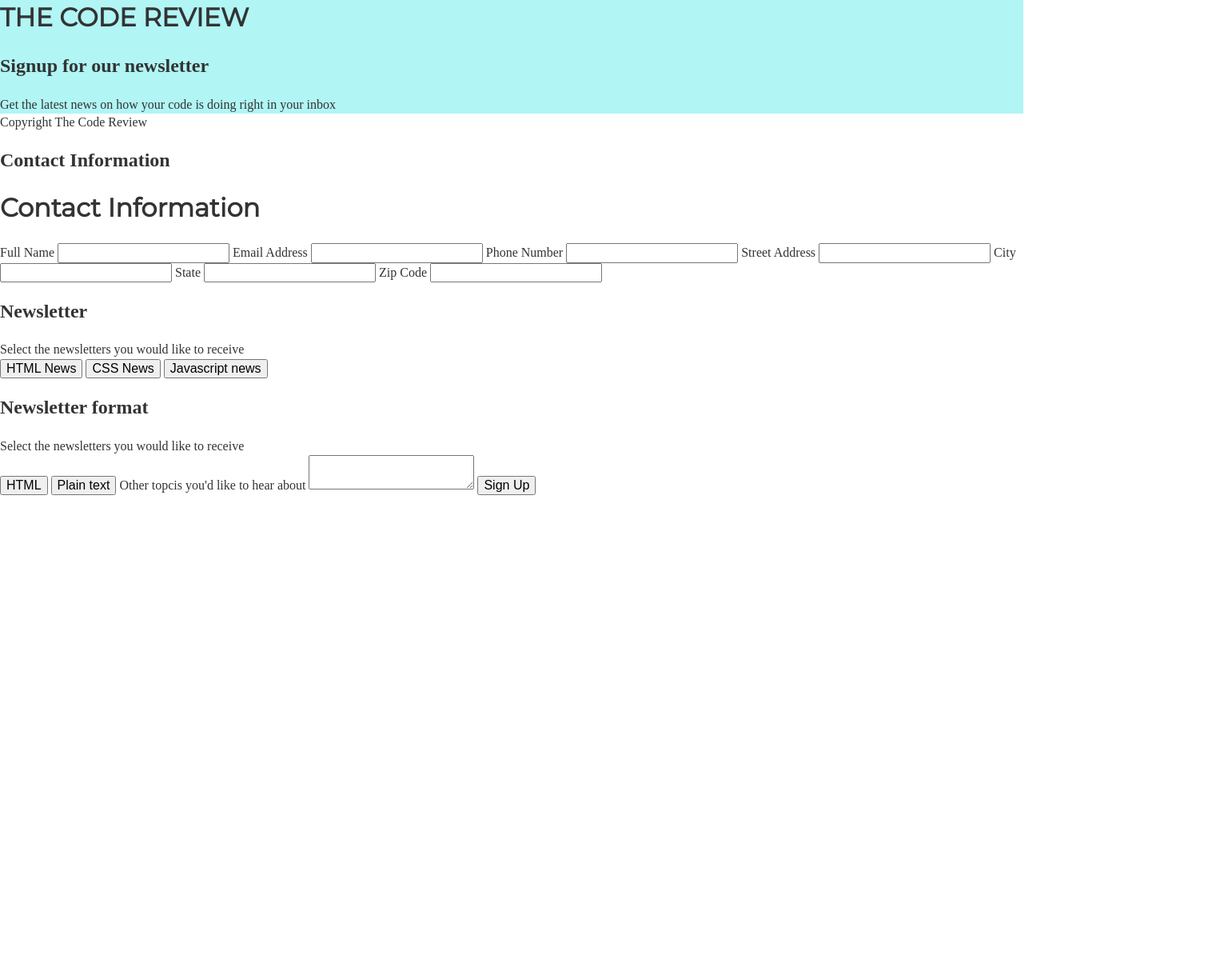
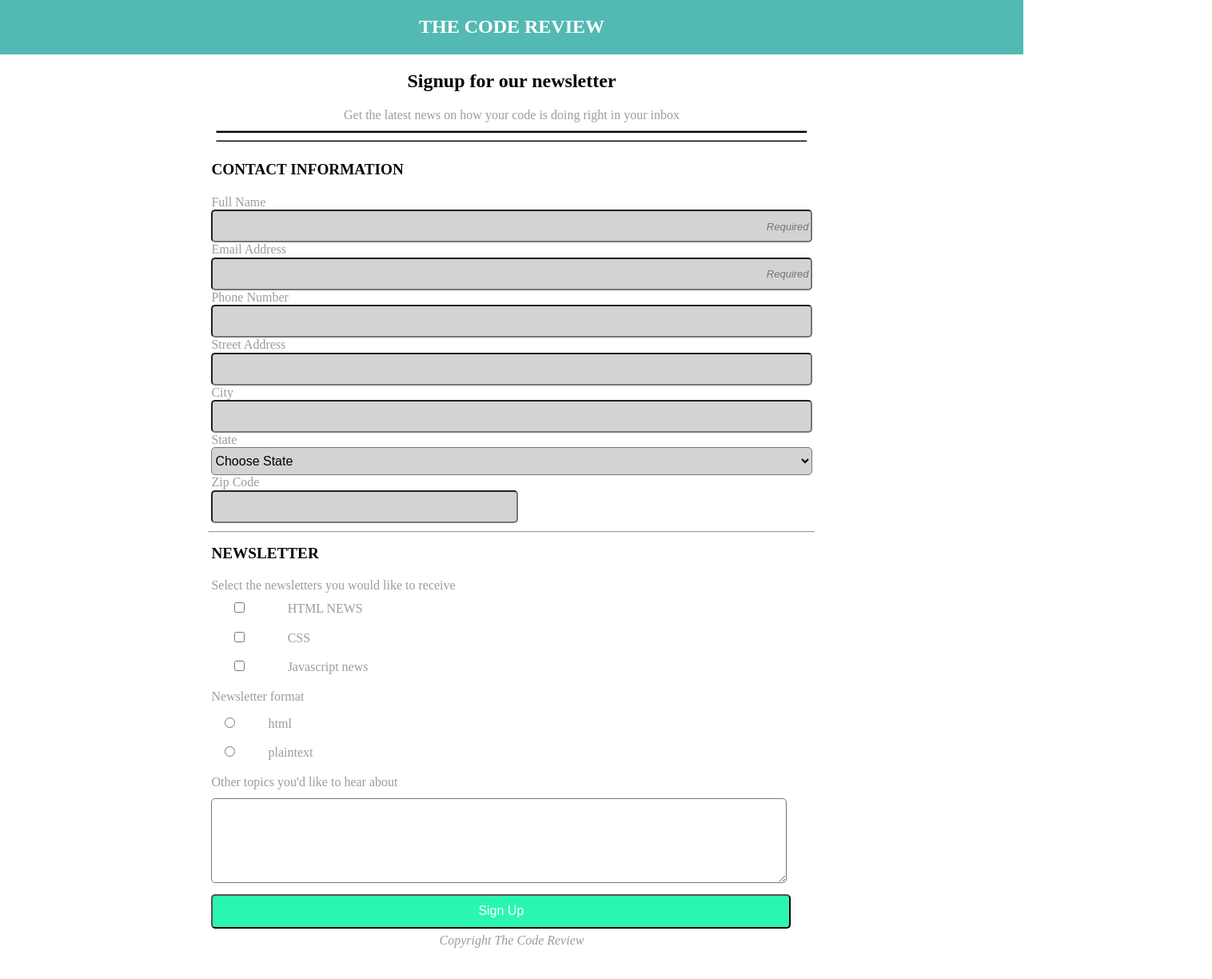
Before and after one commit to DavidL22/techdegree-project-3, a plain HTML site: page index.html in a window 1280 px wide. Shown: the whole page at 80% size, 1516 px wide, since content can reach past the window. Before the commit the page ends 800 px from the top, so only its background shows below. Drawn offline with Linux system fonts and the light colour scheme; a web font is replaced by a local one.

Commit message:
1st edit

```diff
--- a/css/styles.css
+++ b/css/styles.css
@@ -7,270 +7,293 @@ styles.css
 }
 
 html {
-color: rgb(51,51,51);
+color: #9c9ca2;
 font-size: 1em;
-line-height: 1.4;
-font-family: 'Slabo 27px', serif;
-}
-
-body {
-    width: 100%;
-    margin: 0 auto;
-    background-color: #FFF;
-    font-family: 'Bellefair', serif;
-}
-
-header {
-  background-color: #b1f5f5;
-}
-
-footer {
-  background-color: #b1f5f5;
-}
-
-a {
-text-decoration: none;
- }
-
-a:focus strong{
-  color:#828ee7;
-  font-size: 150%;
 }
 
 h1 {
-  margin-top: 0;
+  margin: 0 auto;
+  text-align:center;
   font-family: 'Montserrat', sans-serif;
 }
 
-strong {
-  color: black;
+body{
+  width:100%;
 }
 
-ul {
-  margin:0;
-  padding:0;
-  list-style: none;
+form {
+  width:100%;
+  margin:0 auto;
 }
 
-/* ------------------Flexbox Layout ------------------------- */
+fieldset {
+  border:none;
+}
 
- .header-container, .nav {
+label {
+  width: 100%;
+}
+
+input, select {
+  width:100%;
+  }
+
+option[value="state"]{
+  color:#9c9ca2;
+}
+
+.bdr-design {
+  border-radius: 5px;
+  height:35px;
+  background: lightgray;
+}
+
+::placeholder{
+  font-style:italic;
+  text-align:right;
+  font-size:small;
+}
+
+
+/* ------------------Fieldset Container styles ------------------------- */
+.title-header {
+  background-color: #52bab3;
+  color: white;
+  margin-top: auto;
+  padding: 20px 10px;
+  text-align:center;
+  }
+
+.header-container{
+   display: inline;
+   flex-wrap: wrap;
+   width: 90%;
+   justify-content: space-around;
+   color: #050404;
+  }
+
+.intro-header {
+ text-align:center;
+}
+
+.intro {
+  color: #9c9ca2;
+  margin: 0 auto;
+  text-align:center;
+  margin-top: 10px;
+  margin-bottom:10px;
+  width:95%;
+}
+
+.flex-containertop{
   display:flex;
-  flex-wrap: wrap;
+  flex-wrap:wrap;
+  width:100%;
+ }
+
+.contact-info {
+    padding: 15px;
+    text-transform: uppercase;
+    font-weight: bold;
+    font-size: larger;
+    width:100%;
+    margin:0 auto;
+    padding-left:0px;
+    color: #050404;
+}
+
+.bold-line {
+    height: 2px;
+    color: #0c0b0b;
+    background-color: #050404;
+    width:90%;
+}
+
+.thin-line{
+  height: 1px;
+  color:#0c0b0b;
+  background-color:#050404;
+  width: 90%;
+}
+
+.contact-input{
+  display:flex;
   flex-direction: column;
   align-items: center;
   }
 
-.header-container{
-  justify-content: space-between;
+#zip-code {
+    width: 50%;
+}
+  .flex-containerbottom {
+  display:flex;
+  flex-wrap:wrap;
+  width:100%;
  }
 
-.nav {
-  flex: 1;
-  align-self: center;
+ .contact-infobottom {
+    padding: 15px;
+    text-transform: uppercase;
+    font-weight: bold;
+    font-size: larger;
+    width:100%;
+    margin:0 auto;
+    padding-left:0px;
+    color:#050404;
 }
 
-/* Container elements */
-  .nav li {
-  text-align: center;
-  color: #222;
-  background: #fff;
-  margin: 2.5px 2.5px 1px 1px;
-  padding: 5px 5px;
-  list-style:none;
-  border-radius: 10px;
-  width: 250px;
+  .news-intro {
+  color: #9c9ca2;
   }
 
-.banner {
-  display: flex;
-  flex-direction: column;
+  .news-checkbox {
+    display: inline;
+    width: 100%;
+    margin-left: -10%;
+    margin-top: 10px;
   }
 
-.image-header {
-  width: 80%;
-  margin: 0 auto;
-  padding: 10px;
+  .newsletter-type {
+    width:100%;
   }
 
-.description-1{
-  text-align:center;
+  input[type="checkbox"]{
+    width:25%
   }
 
-.image {
-  width: 80%;
-  align-self:  center;
+ label[for="html"],
+ label[for="css"],
+ label[for="javascript"]{
+    width:75%;
+    margin:0;
+    padding:0;
   }
 
-.main-container {
-  display:flex;
-  flex-direction:column;
-  justify-content: space-between;
-  text-align: center;
+  input[type="checkbox"]:checked+label{
+  font-weight: bold;
 }
 
-#portfolio{
-  text-align:center;
-  font-family: 'Montserrat', sans-serif;
+
+input[type="button"],
+input[type="radio"]
+input[type="submit"] {
+  cursor: pointer;
 }
 
-.project-title{
-    text-align: center;
-    color: #1085ec;
+.radio-circle {
+    width: 100%;
+    margin-top:15px;
+    margin-left: -20px;
 }
 
-.description {
-    text-align: center;
-    padding: 10px 20px;
-    margin-top: 5px;
+input[type="radio"]{
+  width:20%;
 }
 
-#contact{
-  text-align:center;
-  margin: 0 auto;
+/*UI element states pseudo-classes*/
+
+#topics {
+  height:100px;
+  width:95%;
+  border-radius:5px;
+  margin-top:10px;
 }
 
-.nav-single{
-   list-style:none;
- }
-
-.nav-single a {
-  text-decoration:none;
-}
-
-.nav-footer {
-  display:none;
-}
-
-.footer-container {
-  display: flex;
-  flex-wrap: wrap;
-  justify-content: space-around;
-}
-
-#contact {
-  text-align: center;
-  margin: 0 auto;
-  padding-top: 20px;
-}
-
-.banner-2 {
-  margin: 0 auto;
+.others{
 width: 100%;
 }
 
-.description-2 {
-    text-align: center;
-    padding: 10px 30px;
+.btn-default{
+  color: #fff;
+  padding-left: 20px;
+  padding-right: 20px;
+  background: #2af6b1;
+  width: 96.5%;
+  height: 25%;
+  border-radius: 5px;
+  margin-top:10px;
 }
 
-.banner-3 {
-  display:flex;
-  justify-content: space-between;
-  align-items: center;
-  border-top: 1px solid #62717E;
-  padding:0 25px;
+.copyright{
+  width: 100%;
+  font-style: italic;
+  margin-top: 15px;
+  text-align: center;
+  margin-bottom:20%;
 }
 
-.nav-single {
-  justify-content: center;
+input:focus,
+select:focus,
+textarea:focus {
+  background-color: grey;
+  border:solid blue;
 }
 
 /* -------------------------Media Queries------------------------- */
 
 @media (min-width: 768px) {
- .nav{
-  flex: 1;
-  flex-direction: row;
-  justify-content: space-around;
+
+
+.header-container{
+  width:65%;
+  margin:0 auto;
 }
 
-.nav li {
-  background-color: transparent;
-  text-align: center;
-  color: #828ee7;
-  list-style:none;
-  width: 125px;
+
+.line-separation{
+  width:64%;
+  margin:0 auto;
+}
+.contact-info{
+  margin-left:20%;
 }
 
-.banner, .image-header, .description-1 {
-    display: flex;
-    flex-direction: row-reverse;
-    justify-content: space-around;
-    margin: 10px 10px;
+.flex-containertop{
+  display:flex;
+  flex-wrap:wrap;
+  width:60%;
+  margin:0 auto;
  }
 
-.image-header {
-    width: 50%;
+ .thin-line-bottom{
+  width:59%;
+  margin: 0 auto;
  }
 
-.description-1 {
-    padding: 15px;
+ .contact-infobottom {
+    margin-left:20%;
+    color:#050404;
+}
+ .flex-containerbottom{
+  display:flex;
+  flex-wrap:wrap;
+  width:60%;
+  margin:0 auto;
  }
 
-  .main-container {
-    display: flex;
-    flex-wrap: wrap;
-    justify-content: space-around;
-    flex-direction: row;
-    text-align: center;
+  .news-checkbox {
+    display: inline;
+    width: 80%;
+    margin-left: -40px;
+    margin-top: 10px;
   }
 
-.project-1, .project-2, .project-3, .project-4, .project-5, .project-6 {
-    flex: 1 50%;
+  label[for="html"],
+  label[for="css"],
+  label[for="javascript"]{
+    width:75%;
+    margin:0;
+    padding:0;
+    margin-left:-15px;
   }
 
-.image {
-    margin: 0 auto;
-    padding: 10px 30px;
+  .newsletter-type{
+    width:80%;
   }
 
-.description {
-    text-align: center;
-    padding: 10px 30px;
-}
-
-.footer-container {
-  display: flex;
-  flex-wrap: wrap;
-  justify-content: space-around;
-}
-
-#contact {
-  text-align: center;
-  margin: 0 auto;
-  padding-top: 20px;
-}
-
-.banner-2 {
-  margin: 0 auto;
-  width: 100%;
-}
-
-.description-2 {
-    text-align: center;
-    padding: 10px 30px;
-}
-
-.banner-3 {
-  display:flex;
-  flex-direction: row;
-  justify-content: space-between;
-  padding:0 20px;
-}
-
-.name-2{
-  margin:10px;
-}
-
-.nav-single {
-  display:none;
-}
-
-.nav-footer{
-  display: flex;
-}
-.nav-footer li{
-  padding: 0 20px;
+  .radio-circle {
+   width: 80%;
+   margin-top: 15px;
+   margin-left: -25px;
 }
  }
--- a/index.html
+++ b/index.html
@@ -11,51 +11,72 @@
 </head>
 
 <body>
-
 	<header>
-		<h1>THE CODE REVIEW</h1>
-
-		<h2 class="intro-header"> Signup for our newsletter</h2>
-			<div class="intro"> Get the latest news on how your code is doing right in your inbox </div>
+		<h2 class="title-header">THE CODE REVIEW</h2>
+			<div class="header-container">
+				<h2 class="intro-header">Signup for our newsletter</h2>
+				<div class="intro"> Get the latest news on how your code is doing right in your inbox </div>
+			</div>
+			<div class="line-separation">
+				<hr class="bold-line">
+				<hr class="thin-line">
+			</div>
 	</header>
-	<tfoot type=text id="copyright">Copyright The Code Review</tfoot>
-		<h2> Contact Information </h2>
 
 	  		<form action="index.html" method="post">
 
-		        <h1> Contact Information </h1>
-		        <label for="name">Full Name</label>
-		        <input type="text" id="name" name="user_name">
-		        <label for="email">Email Address</label>
-		        <input type="email" id="mail" name="user_email">
-		        <label for="phone-number">Phone Number</label>
-		        <input type="phone-number" id="phone-number" name="user_phone-number">
-		        <label for="street-address">Street Address</label>
-		        <input type="text" id="street-address" name="user_street-address">
-		        <label for="city">City</label>
-		        <input type="text" id="city" name="user_city">
-		        <label for="state">State</label>
-		        <input type="text" id="state" name="user_state">
-		        <label for="zip-code">Zip Code</label>
-		        <input type="Number" id="zip-code" name=user_zip_code>
-	        </form>
+		  		<fieldset>
+				    <legend  class="contact-info">Contact Information</legend>
+				        <div class="flex-containertop">
+					        <label for="name">Full Name</label>
+					        <input class="bdr-design" type="text" id="name" name="user_name" placeholder="Required">
+					        <label for="mail">Email Address</label>
+					        <input class="bdr-design" type="email" id="mail" name="user_email" placeholder="Required">
+					        <label for="phone-number">Phone Number</label>
+					        <input class="bdr-design" type="Number" id="phone-number" name="user_phone-number">
+					        <label for="street-address">Street Address</label>
+					        <input class="bdr-design" type="text" id="street-address" name="user_street-address">
+					        <label for="city">City</label>
+					        <input class="bdr-design" type="text" id="city" name="user_city">
+					        <label for="state">State</label>
+					        <select class="bdr-design" id="state" name="user_state">
+					        	<option value="state" selected disabled>Choose State</option>
+					        	<option value="CA">California</option>
+					        	<option value="CT">Connecticut</option>
+					        	<option value="CO">Colorado</option>
+					        </select>
+					        <label for="zip-code">Zip Code</label>
+					        <input class="bdr-design" type="text" id="zip-code" name=user_zip_code>
+				    </div>
+			    </fieldset>
 
+				<hr class="thin-line-bottom">
 
+			    <fieldset>
+		    		<legend class="contact-infobottom">Newsletter</legend>
+			    		<div class="flex-containerbottom">
+		        		   	<label class="news-intro">Select the newsletters you would like to receive </label>
+				        		<div class="news-checkbox">
+						           	<input class="news-type" type="checkbox" id="html" value="html_newsletter" name="user_html"><label for="html">HTML NEWS</label><br><br>
+						        	<input class="news-type" type="checkbox" id="css" value="css_newsletter" name="user_css"><label for="css">CSS</label><br><br>
+									<input class="news-type" type="checkbox" id="javascript" value="javascript_newsletter" name="user_javascript"><label for="javascript">Javascript news</label><br><br>
+								</div>
 
-	        <h2> Newsletter </h2>
-	        <form>
-	        	<div> Select the newsletters you would like to receive </div>
-	        	<button type=submit>HTML News</button>
-	        	<button type=submit>CSS News</button>
-	        	<button type=submit>Javascript news</button>
-
-	        	<h2> Newsletter format</h2>
-	        	<div> Select the newsletters you would like to receive <div>
-	        		<button type=submit>HTML</button>
-	        		<button type=submit>Plain text</button>
-	        		<label for="topics">Other topcis you'd like to hear about</label>
-	        		<textarea id="topics" name="user_topics"></textarea>
-		         <button type="submit">Sign Up</button>
-		    </form>
+			        			<div class="newsletter-type">
+					        		<label class="newsform"> Newsletter format</label>
+					        			<div class="radio-circle">
+							        		<input type="radio" id="html-format" name="user_htmlnewsletter" value="html-format"><label for="html-format">html</label><br><br>
+							        		<input type="radio" id="plaintext-format" name="user_plaintext-radio" value="plaintext-format"><label for="plaintext-format">plaintext</label><br><br>
+						        		</div>
+						        </div>
+						        <div class="others">
+						        	<label>Other topics you'd like to hear about</label>
+						        		<textarea id="topics" name="user_topics"></textarea>
+							         <button class="btn-default" type="submit">Sign Up</button>
+							    </div>
+						</div>
+			    </fieldset>
+			</form>
+		<footer class="copyright">Copyright The Code Review</footer>
 </body>
 </html>
```
Also changed, not shown: 1 other file. Lines whose indentation alone changed are shown as unchanged.
